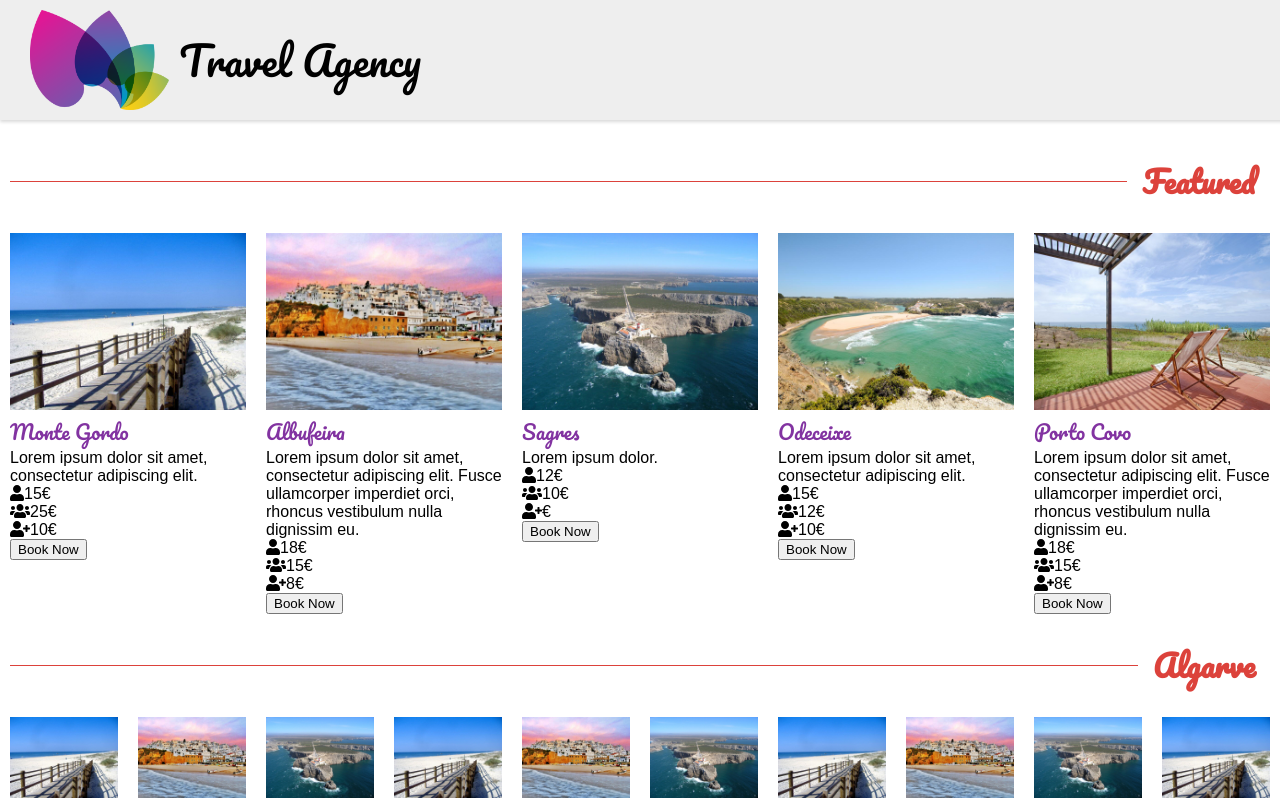
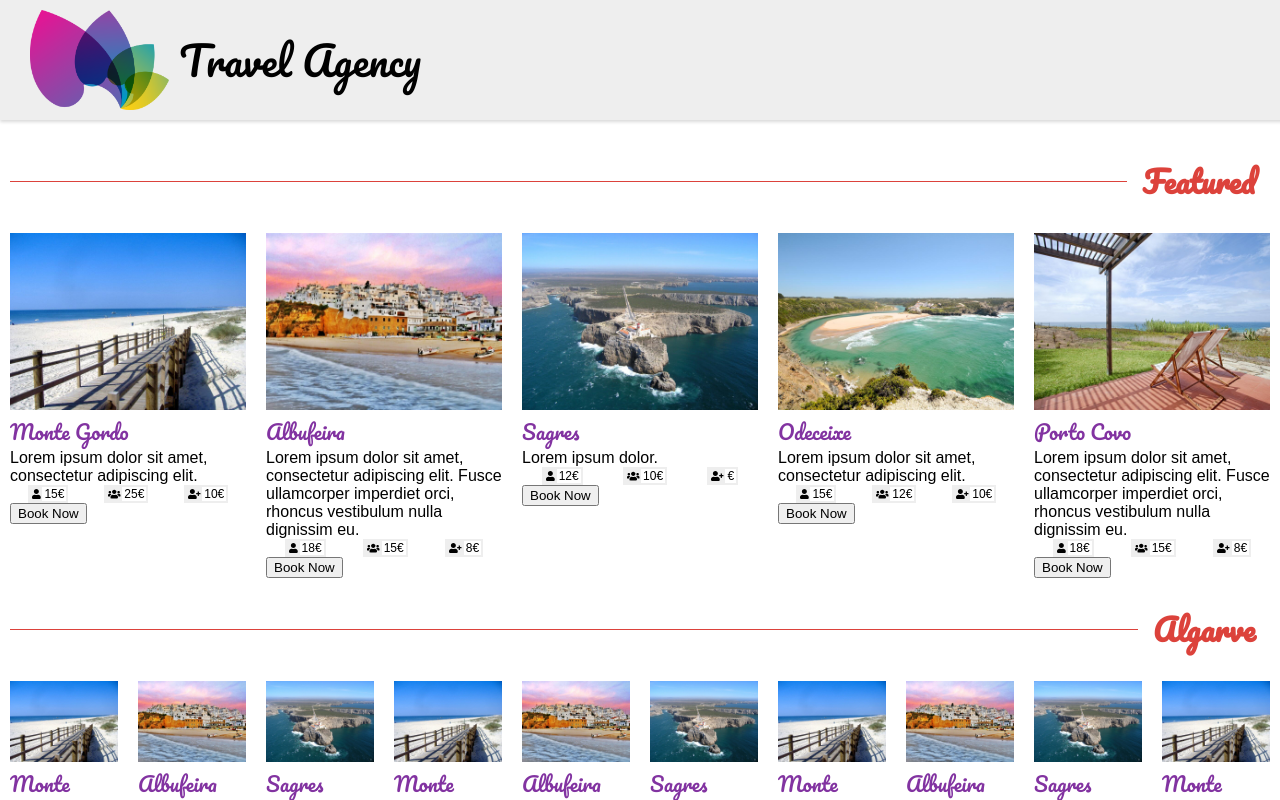
Before and after one commit to DanielFurtado/travel-agency, a React (Create React App) app: page / in a window 1280 px wide. Shown: the top 800 px of the page. Built offline with nearby package versions, Linux system fonts and the light colour scheme; a web font is replaced by a local one.

Commit message:
Css for Card Price info

```diff
--- a/src/css/structure.css
+++ b/src/css/structure.css
@@ -80,3 +80,24 @@ h2:before {
 .card img {
   width: 100%;
 }
+
+.card-price-info-wrapper {
+  display: flex;
+  justify-content: space-around;
+}
+
+.card-price-info {
+  background-color: #eee;
+  font-size: 12px;
+  padding: 2px;
+}
+
+.card-price-info svg {
+  font-size: 10px;
+  margin: 0 2px;
+}
+
+.card-price-text {
+  background-color: #fff;
+  padding: 0 2px;
+}
```
